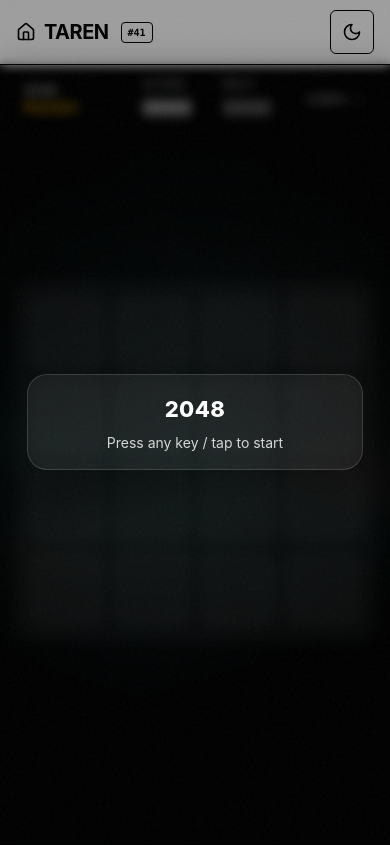
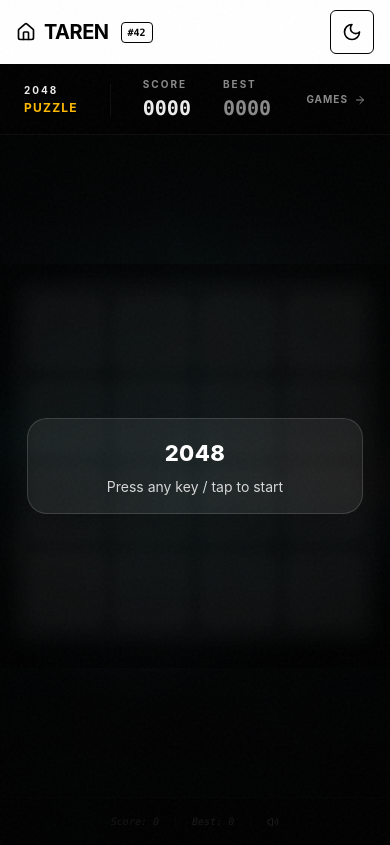
Before and after one commit to Jimmy7610/taren, a React (Vite) app: page /games/2048 in a window 390 px wide. Built offline with nearby package versions, Linux system fonts and the light colour scheme.

Commit message:
Fix 2048 mobile: overlay pointer-events, touch-action chain, dvh viewport (global #42)

```diff
--- a/src/constants/build.ts
+++ b/src/constants/build.ts
@@ -1 +1 @@
-export const BUILD_COUNTER = 41;
+export const BUILD_COUNTER = 42;
--- a/src/games/2048/styles/base.css
+++ b/src/games/2048/styles/base.css
@@ -1,5 +1,6 @@
-/* TAREN 2048 - base styles (Build #7)
+/* TAREN 2048 - base styles (Build #8)
    Glass/Ceramic direction; keep subtle, readable, premium.
+   Mobile-first: all touch/gesture surfaces properly configured.
 */
 
 .t2048-root {
@@ -10,6 +11,15 @@
     width: 100%;
     padding: 18px 14px 28px;
     box-sizing: border-box;
+    position: relative;
+    /* Critical for mobile: prevent browser from hijacking swipe gestures */
+    touch-action: none;
+    -webkit-touch-callout: none;
+    -webkit-user-select: none;
+    user-select: none;
+    /* Use 100% of parent instead of fixed viewport units for iOS compatibility */
+    flex: 1;
+    min-height: 0;
 }
 
 .t2048-hero {
@@ -29,17 +39,26 @@
 
 .t2048-boardShell {
     width: min(520px, 92vw);
+    /* Ensure the shell is a proper touch target */
+    touch-action: none;
+    -webkit-touch-callout: none;
+    -webkit-user-select: none;
+    user-select: none;
 }
 
+/* ─── Start Overlay ─── */
 .t2048-startOverlay {
-    position: fixed;
+    /* Use absolute within root, not fixed across viewport */
+    position: absolute;
     inset: 0;
     display: flex;
     align-items: center;
     justify-content: center;
-    z-index: 50;
+    z-index: 20;
     background: rgba(0, 0, 0, 0.38);
     backdrop-filter: blur(6px);
+    /* Let taps pass through to trigger start() on window listeners */
+    pointer-events: none;
 }
 
 .t2048-startCard {
@@ -50,6 +69,8 @@
     background: rgba(255, 255, 255, 0.06);
     box-shadow: 0 18px 50px rgba(0, 0, 0, 0.35);
     text-align: center;
+    /* Card itself doesn't need pointer events since window listener handles tap-to-start */
+    pointer-events: none;
 }
 
 .t2048-startTitle {
@@ -64,6 +85,7 @@
     font-size: 14px;
 }
 
+/* ─── HUD ─── */
 .t2048-hud {
     width: min(520px, 92vw);
     display: flex;
@@ -118,13 +140,15 @@
     transform: rotate(-15deg);
 }
 
+/* ─── Game Over / Win Overlay ─── */
 .t2048-overlay {
-    position: fixed;
+    /* Absolute within root, not fixed across viewport */
+    position: absolute;
     inset: 0;
     display: flex;
     align-items: center;
     justify-content: center;
-    z-index: 60;
+    z-index: 30;
     background: rgba(0, 0, 0, 0.42);
     backdrop-filter: blur(7px);
 }
@@ -137,6 +161,8 @@
     background: rgba(255, 255, 255, 0.06);
     box-shadow: 0 18px 55px rgba(0, 0, 0, 0.38);
     text-align: center;
+    /* Buttons in the overlay need pointer events */
+    pointer-events: auto;
 }
 
 .t2048-overlayTitle {
@@ -167,6 +193,10 @@
     font-size: 14px;
     cursor: pointer;
     transition: all 0.2s ease;
+    /* Ensure buttons are tappable on mobile */
+    touch-action: manipulation;
+    -webkit-tap-highlight-color: transparent;
+    color: white;
 }
 
 .t2048-btn:hover {
--- a/src/pages/Game2048Page.tsx
+++ b/src/pages/Game2048Page.tsx
@@ -46,7 +46,10 @@ export const Game2048Page: React.FC = () => {
     }, []);
 
     return (
-        <div className="relative flex h-[calc(100vh-64px)] flex-col overflow-hidden bg-[#050505] text-white" style={{ overscrollBehavior: 'none' }}>
+        <div
+            className="relative flex flex-col overflow-hidden bg-[#050505] text-white"
+            style={{ height: 'calc(100dvh - 64px)', overscrollBehavior: 'none', touchAction: 'none' }}
+        >
             {/* Cinematic Background */}
             <div className="absolute inset-0 z-0 overflow-hidden pointer-events-none">
                 <img
@@ -119,7 +122,7 @@ export const Game2048Page: React.FC = () => {
                 </aside>
 
                 {/* CENTER: Game area */}
-                <div className="flex-1 relative flex items-center justify-center p-0 lg:p-4 overflow-hidden">
+                <div className="flex-1 relative flex items-center justify-center p-0 lg:p-4 overflow-hidden" style={{ touchAction: 'none' }}>
                     <div className="w-full h-full flex items-center justify-center relative">
                         <Game2048
                             onScoreChange={setScore}
```
